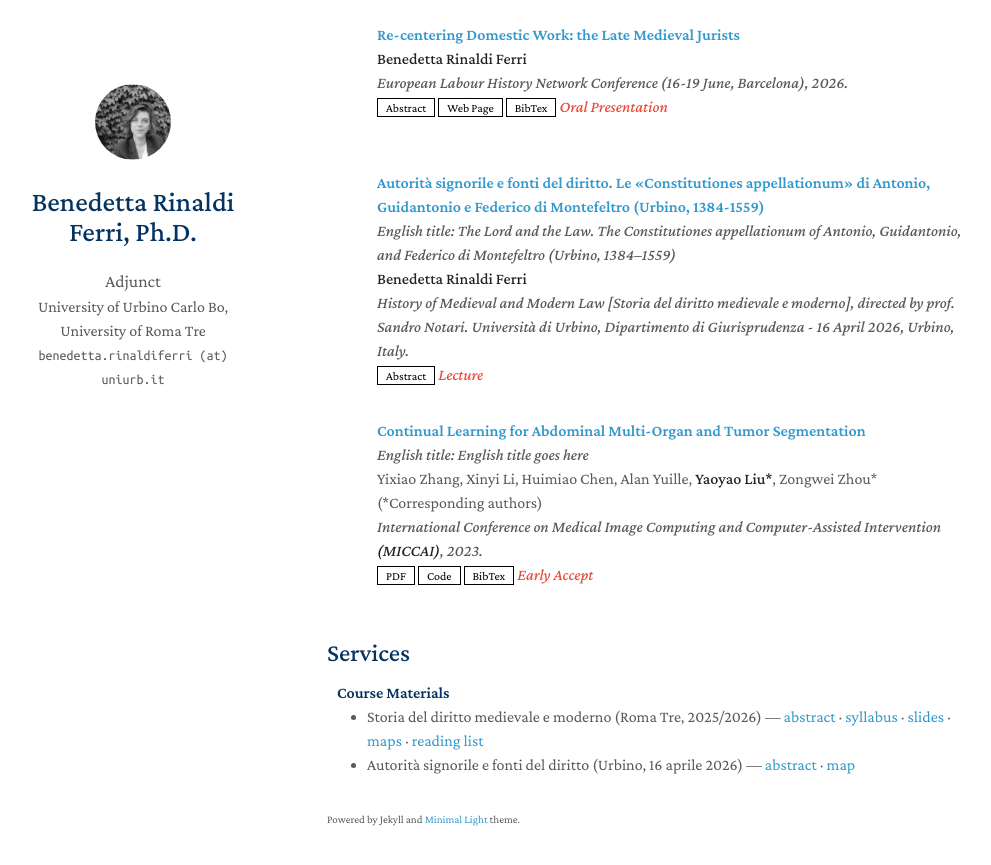
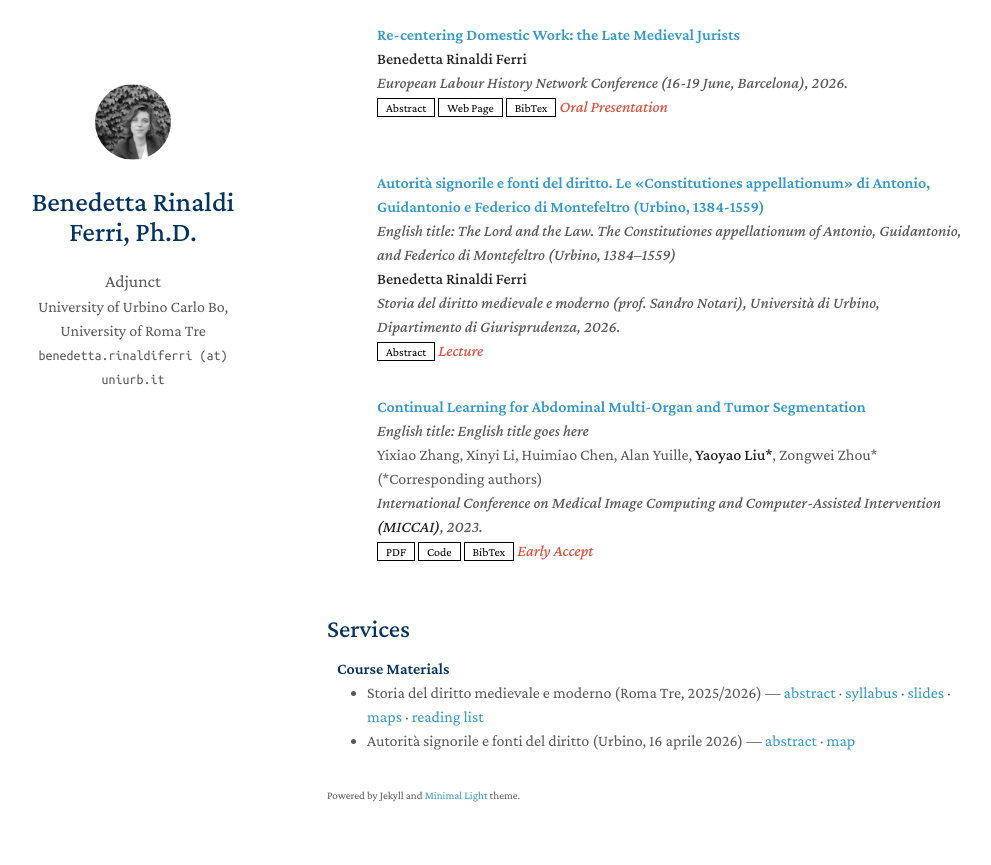
Before and after one commit to rinaldiferri/rinaldiferri.github.io, a Jekyll site: the page built from index.md, in a window 1280 px wide and 900 px high, scrolled down 1104 px. Shown: the top 865 px of the window, without its empty margins (143-1134 px from the left). Built offline with Jekyll 4.4.1, drawn with Linux system fonts in a browser that asks for light colours; a style sheet for code colours, icons or effects is not loaded; our own code applies the rules of GitHub Pages for plain Markdown files.

Commit message:
Update publications.yml

```diff
--- a/_data/publications.yml
+++ b/_data/publications.yml
@@ -39,7 +39,8 @@ main:
   - title: "Autorità signorile e fonti del diritto. Le «Constitutiones appellationum» di Antonio, Guidantonio e Federico di Montefeltro (Urbino, 1384-1559)"
     english_title: The Lord and the Law. The Constitutiones appellationum of Antonio, Guidantonio, and Federico di Montefeltro (Urbino, 1384–1559)
     authors: <strong>Benedetta Rinaldi Ferri</strong>
-    conference: "History of Medieval and Modern Law [Storia del diritto medievale e moderno], directed by prof. Sandro Notari. Università di Urbino, Dipartimento di Giurisprudenza - 16 April 2026, Urbino, Italy."
+    conference_short: LEGAL HISTORY
+    conference: Storia del diritto medievale e moderno (prof. Sandro Notari), Università di Urbino, Dipartimento di Giurisprudenza, 2026.
     abstract: https://rinaldiferri.github.io/assets/files/2026_urbino_abstract.pdf
     notes: Lecture
 
```
